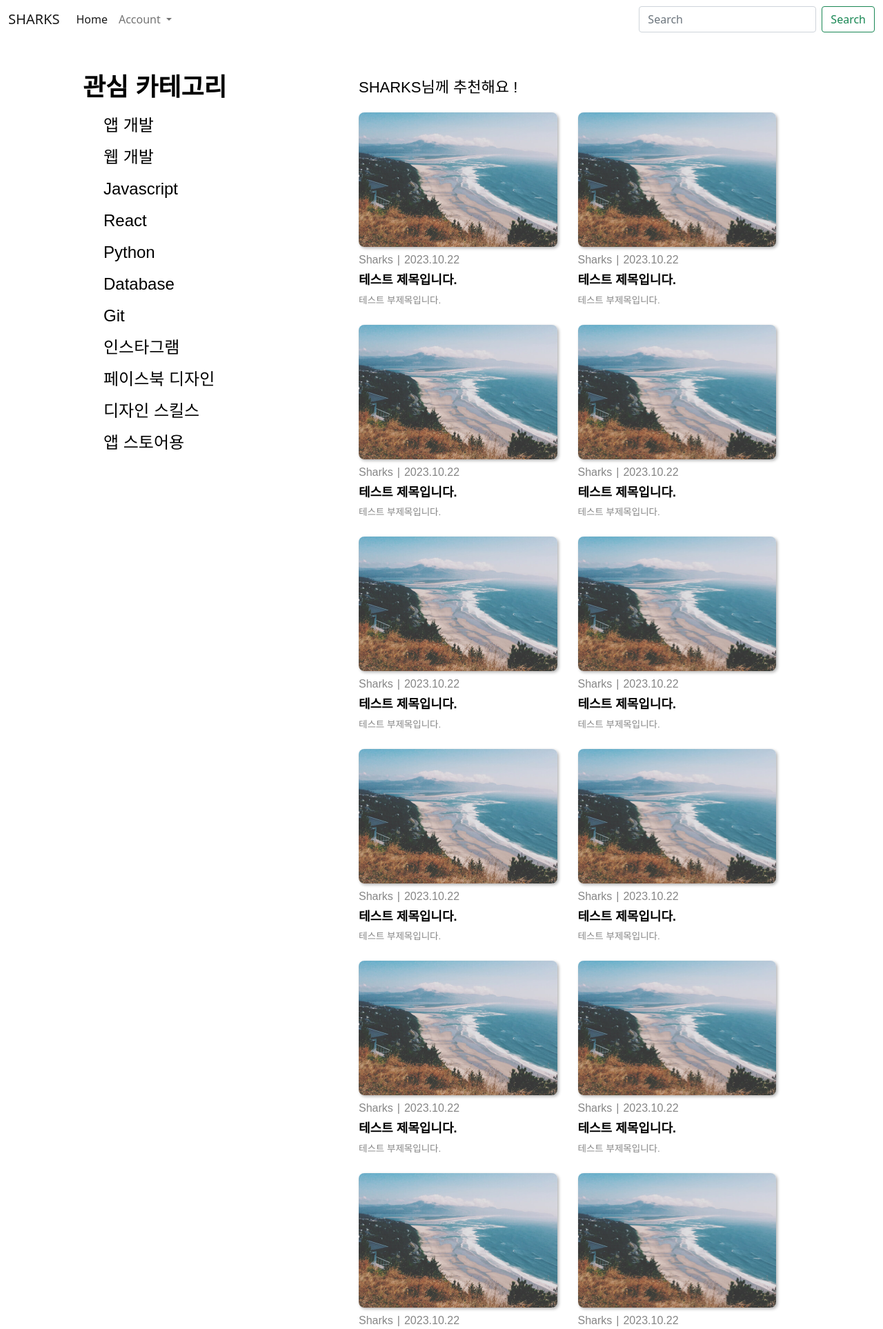
After one commit to bde574786/DjangoBlog, a Django app: page /index/blog/ in a window 1280 px wide. The commit adds this page. Shown: the top 1927 px of the page at 69% size. Run offline with Django 3.2, Linux system fonts and the light colour scheme.

Commit message:
블로그 페이지

```diff
--- /dev/null
+++ b/django_blog/blog/static/blog/css/blog_view.css
@@ -0,0 +1,173 @@
+
+
+.container-box {
+    height: 100%;
+    width: 100%;
+    color: rgb(0, 0, 0);
+    font-family: 'IBM Plex Sans KR', sans-serif;
+    display: flex;
+    flex-direction: row;
+    justify-content: center;
+    padding-left: 110px;
+    padding-top: 100px;
+}
+
+
+.menu {
+    width: 360px;
+    background-color: #ffffff;
+    position: fixed;
+    top: 100px;
+    left: 120px;
+}
+
+.menu-title {
+    font-weight: bold;
+    font-size: 36px;
+    margin-bottom: 10px;
+    display: flex;
+    align-items: center;
+}
+
+.menu-title img {
+    width: 36px;
+    height: 36px;
+    margin-right: 15px;
+}
+
+.menu-item {
+    margin: 10px 0;
+    display: block;
+    text-decoration: none;
+    color: black;
+    margin-left: 30px;
+    font-size: 24px;
+}
+
+.menu-item:hover {
+    color: inherit;
+}
+
+.menu-item span {
+    transition: 0.3s ease;
+    display: inline-block;
+}
+
+.menu-item span:hover {
+    color: #acacac;
+    transform: scale(1.1) translateY(-5px) translateX(1px);
+}
+
+
+.card-container {
+    height: auto;
+    width: 100%;
+    margin-left: 380px;
+    padding-left: 30px;
+    padding-top: 10px;
+}
+
+.card-list {
+    font-size: 22px;
+    margin-bottom: 20px;
+}
+
+.card-wrapper {
+    margin-top: 6px;
+    display: grid;
+    grid-template-columns: repeat(4, 310px);
+    gap: 7.5px;
+    margin-bottom: 15px;
+    justify-content: flex-start;
+}
+
+.card {
+    margin-bottom: 0;
+    width: 300px;
+    height: 300px;
+    border: none;
+}
+
+.card-image img {
+    max-width: 100%;
+    height: 195px;
+    border-radius: 8px;
+    box-shadow: 2px 2px 4px 0px rgba(0, 0, 0, 0.3);
+    transition: transform 0.3s ease;
+}
+
+.card-image img:hover {
+    transform: scale(1.1) translateY(-7px);
+}
+
+.card_header {
+    padding-top: 7px;
+    padding-bottom: 7px;
+    display: flex;
+    color: rgb(134, 134, 134);
+    font-family: 'NanumGothic', sans-serif;
+}
+
+.card-line {
+    padding-left: 6px;
+    padding-right: 6px;
+}
+
+.card-title {
+    font-size: 18px;
+    font-family: 'IBM Plex Sans KR', sans-serif;
+    font-weight: bold;
+}
+
+.card-subtitle {
+    font-size: 13.5px;
+    color: rgb(134, 134, 134);
+    margin-top: 1px;
+    font-family: 'IBM Plex Sans KR', sans-serif;
+    font-weight: 500;
+}
+
+
+@media screen and (max-width: 1700px) {
+    .card-wrapper {
+        grid-template-columns: repeat(3, 310px);
+    }
+}
+
+@media screen and (max-width: 1390px) {
+.card-wrapper {
+    grid-template-columns: repeat(2, 310px);
+    }
+}
+
+@media screen and (max-width: 1080px) {
+.card-wrapper {
+    grid-template-columns: repeat(1, 310px);
+    }
+}
+
+@media screen and (max-width: 770px) {
+    .container-box {
+        flex-direction: column;
+        align-items: center;
+        justify-content: center;
+        width: 100%;
+        box-sizing: border-box;
+    }
+
+    .menu {
+        display: none;
+        position: static;
+        width: 100%;
+    }
+
+    .card-container {
+        width: 100%;
+        margin: 0 auto;
+        display: flex;
+        flex-direction: column;
+        align-items: center;
+        justify-content: center;
+        margin-left: 0;
+    }
+}
--- /dev/null
+++ b/django_blog/blog/templates/blog/blog_view.html
@@ -0,0 +1,312 @@
+{% load static %}
+<!DOCTYPE html>
+<html lang="en">
+<head>
+    <meta charset="UTF-8">
+    <meta http-equiv="X-UA-Compatible" content="IE=edge">
+    <meta name="viewport" content="width=device-width, initial-scale=1.0">
+    <title>SHARKS</title>
+    <!-- Bootstrap CSS -->
+    <link href="https://cdn.jsdelivr.net/npm/bootstrap@5.0.2/dist/css/bootstrap.min.css" rel="stylesheet" integrity="sha384-EVSTQN3/azprG1Anm3QDgpJLIm9Nao0Yz1ztcQTwFspd3yD65VohhpuuCOmLASjC" crossorigin="anonymous">
+    <link rel="stylesheet" href="{% static 'blog/css/blog_view.css' %}">
+    <link rel="stylesheet" href="https://fonts.googleapis.com/css2?family=Jua&display=swap">
+</head>
+<body>
+
+<nav class="navbar navbar-expand-lg navbar-light bg-white fixed-top">
+  <div class="container-fluid">
+    <a class="navbar-brand" href="#">SHARKS</a>
+    <button class="navbar-toggler" type="button" data-bs-toggle="collapse" data-bs-target="#navbarScroll" aria-controls="navbarScroll" aria-expanded="false" aria-label="Toggle navigation">
+      <span class="navbar-toggler-icon"></span>
+    </button>
+    <div class="collapse navbar-collapse" id="navbarScroll">
+      <ul class="navbar-nav me-auto my-2 my-lg-0 navbar-nav-scroll" style="--bs-scroll-height: 100px;">
+        <li class="nav-item">
+          <a class="nav-link active" aria-current="page" href="/index">Home</a>
+        </li>
+        <li class="nav-item dropdown">
+          <a class="nav-link dropdown-toggle" href="#" id="navbarScrollingDropdown" role="button" data-bs-toggle="dropdown" aria-expanded="false">
+            Account
+          </a>
+          <ul class="dropdown-menu" aria-labelledby="navbarScrollingDropdown">
+            <li><a class="dropdown-item" href="#">Sign in</a></li>
+            <li><a class="dropdown-item" href="#">Sign out</a></li>
+            <li><hr class="dropdown-divider"></li>
+            <li><a class="dropdown-item" href="#">Profile</a></li>
+          </ul>
+        </li>
+      </ul>
+      <form class="d-flex">
+        <input class="form-control me-2" type="search" placeholder="Search" aria-label="Search">
+        <button class="btn btn-outline-success" type="submit">Search</button>
+      </form>
+    </div>
+  </div>
+</nav>
+<div class="container-box">
+        <div class="menu">
+            <div class="menu-title">
+                관심 카테고리
+            </div>
+            <a href="#" class="menu-item"><span>앱 개발</span></a>
+            <a href="#" class="menu-item"><span>웹 개발</span></a>
+            <a href="#" class="menu-item"><span>Javascript</span></a>
+            <a href="#" class="menu-item"><span>React</span></a>
+            <a href="#" class="menu-item"><span>Python</span></a>
+            <a href="#" class="menu-item"><span>Database</span></a>
+            <a href="#" class="menu-item"><span>Git</span></a>
+            <a href="#" class="menu-item"><span>인스타그램</span></a>
+            <a href="#" class="menu-item"><span>페이스북 디자인</span></a>
+            <a href="#" class="menu-item"><span>디자인 스킬스</span></a>
+            <a href="#" class="menu-item"><span>앱 스토어용</span></a>
+        </div>
+        <div class="card-container">
+        <div class="card-list">
+            SHARKS님께 추천해요 !
+        </div>
+        <div class="card-wrapper">
+        <div class="card">
+            <div class="card-image">
+                <img src="{% static 'blog/images/pic02.jpg' %}" alt="Thumbnail">
+            </div>
+            <div class="card-content">
+                <div class="card_header">
+                    <span class="card-author">Sharks</span>
+                     <div class="card-line">|</div>
+                    <span class="card-date">2023.10.22</time>
+                </div>
+                <h2 class="card-title">테스트 제목입니다.</h2>
+                <p class="card-subtitle">테스트 부제목입니다.</p>
+            </div>
+        </div>
+<div class="card">
+            <div class="card-image">
+                <img src="{% static 'blog/images/pic02.jpg' %}" alt="Thumbnail">
+            </div>
+            <div class="card-content">
+                <div class="card_header">
+                    <span class="card-author">Sharks</span>
+                     <div class="card-line">|</div>
+                    <span class="card-date">2023.10.22</time>
+                </div>
+                <h2 class="card-title">테스트 제목입니다.</h2>
+                <p class="card-subtitle">테스트 부제목입니다.</p>
+            </div>
+        </div>
+        <div class="card">
+            <div class="card-image">
+                <img src="{% static 'blog/images/pic02.jpg' %}" alt="Thumbnail">
+            </div>
+            <div class="card-content">
+                <div class="card_header">
+                    <span class="card-author">Sharks</span>
+                     <div class="card-line">|</div>
+                    <span class="card-date">2023.10.22</time>
+                </div>
+                <h2 class="card-title">테스트 제목입니다.</h2>
+                <p class="card-subtitle">테스트 부제목입니다.</p>
+            </div>
+        </div>
+        <div class="card">
+            <div class="card-image">
+                <img src="{% static 'blog/images/pic02.jpg' %}" alt="Thumbnail">
+            </div>
+            <div class="card-content">
+                <div class="card_header">
+                    <span class="card-author">Sharks</span>
+                     <div class="card-line">|</div>
+                    <span class="card-date">2023.10.22</time>
+                </div>
+                <h2 class="card-title">테스트 제목입니다.</h2>
+                <p class="card-subtitle">테스트 부제목입니다.</p>
+            </div>
+        </div>
+        <div class="card">
+            <div class="card-image">
+                <img src="{% static 'blog/images/pic02.jpg' %}" alt="Thumbnail">
+            </div>
+            <div class="card-content">
+                <div class="card_header">
+                    <span class="card-author">Sharks</span>
+                     <div class="card-line">|</div>
+                    <span class="card-date">2023.10.22</time>
+                </div>
+                <h2 class="card-title">테스트 제목입니다.</h2>
+                <p class="card-subtitle">테스트 부제목입니다.</p>
+            </div>
+        </div>
+        <div class="card">
+            <div class="card-image">
+                <img src="{% static 'blog/images/pic02.jpg' %}" alt="Thumbnail">
+            </div>
+            <div class="card-content">
+                <div class="card_header">
+                    <span class="card-author">Sharks</span>
+                     <div class="card-line">|</div>
+                    <span class="card-date">2023.10.22</time>
+                </div>
+                <h2 class="card-title">테스트 제목입니다.</h2>
+                <p class="card-subtitle">테스트 부제목입니다.</p>
+            </div>
+        </div>
+        <div class="card">
+            <div class="card-image">
+                <img src="{% static 'blog/images/pic02.jpg' %}" alt="Thumbnail">
+            </div>
+            <div class="card-content">
+                <div class="card_header">
+                    <span class="card-author">Sharks</span>
+                     <div class="card-line">|</div>
+                    <span class="card-date">2023.10.22</time>
+                </div>
+                <h2 class="card-title">테스트 제목입니다.</h2>
+                <p class="card-subtitle">테스트 부제목입니다.</p>
+            </div>
+        </div>
+        <div class="card">
+            <div class="card-image">
+                <img src="{% static 'blog/images/pic02.jpg' %}" alt="Thumbnail">
+            </div>
+            <div class="card-content">
+                <div class="card_header">
+                    <span class="card-author">Sharks</span>
+                     <div class="card-line">|</div>
+                    <span class="card-date">2023.10.22</time>
+                </div>
+                <h2 class="card-title">테스트 제목입니다.</h2>
+                <p class="card-subtitle">테스트 부제목입니다.</p>
+            </div>
+        </div>
+        <div class="card">
+            <div class="card-image">
+                <img src="{% static 'blog/images/pic02.jpg' %}" alt="Thumbnail">
+            </div>
+            <div class="card-content">
+                <div class="card_header">
+                    <span class="card-author">Sharks</span>
+                     <div class="card-line">|</div>
+                    <span class="card-date">2023.10.22</time>
+                </div>
+                <h2 class="card-title">테스트 제목입니다.</h2>
+                <p class="card-subtitle">테스트 부제목입니다.</p>
+            </div>
+        </div>
+        <div class="card">
+            <div class="card-image">
+                <img src="{% static 'blog/images/pic02.jpg' %}" alt="Thumbnail">
+            </div>
+            <div class="card-content">
+                <div class="card_header">
+                    <span class="card-author">Sharks</span>
+                     <div class="card-line">|</div>
+                    <span class="card-date">2023.10.22</time>
+                </div>
+                <h2 class="card-title">테스트 제목입니다.</h2>
+                <p class="card-subtitle">테스트 부제목입니다.</p>
+            </div>
+        </div>
+        <div class="card">
+            <div class="card-image">
+                <img src="{% static 'blog/images/pic02.jpg' %}" alt="Thumbnail">
+            </div>
+            <div class="card-content">
+                <div class="card_header">
+                    <span class="card-author">Sharks</span>
+                     <div class="card-line">|</div>
+                    <span class="card-date">2023.10.22</time>
+                </div>
+                <h2 class="card-title">테스트 제목입니다.</h2>
+                <p class="card-subtitle">테스트 부제목입니다.</p>
+            </div>
+        </div>
+        <div class="card">
+            <div class="card-image">
+                <img src="{% static 'blog/images/pic02.jpg' %}" alt="Thumbnail">
+            </div>
+            <div class="card-content">
+                <div class="card_header">
+                    <span class="card-author">Sharks</span>
+                     <div class="card-line">|</div>
+                    <span class="card-date">2023.10.22</time>
+                </div>
+                <h2 class="card-title">테스트 제목입니다.</h2>
+                <p class="card-subtitle">테스트 부제목입니다.</p>
+            </div>
+        </div>
+        <div class="card">
+            <div class="card-image">
+                <img src="{% static 'blog/images/pic02.jpg' %}" alt="Thumbnail">
+            </div>
+            <div class="card-content">
+                <div class="card_header">
+                    <span class="card-author">Sharks</span>
+                     <div class="card-line">|</div>
+                    <span class="card-date">2023.10.22</time>
+                </div>
+                <h2 class="card-title">테스트 제목입니다.</h2>
+                <p class="card-subtitle">테스트 부제목입니다.</p>
+            </div>
+        </div>
+        <div class="card">
+            <div class="card-image">
+                <img src="{% static 'blog/images/pic02.jpg' %}" alt="Thumbnail">
+            </div>
+            <div class="card-content">
+                <div class="card_header">
+                    <span class="card-author">Sharks</span>
+                     <div class="card-line">|</div>
+                    <span class="card-date">2023.10.22</time>
+                </div>
+                <h2 class="card-title">테스트 제목입니다.</h2>
+                <p class="card-subtitle">테스트 부제목입니다.</p>
+            </div>
+        </div>
+        <div class="card">
+            <div class="card-image">
+                <img src="{% static 'blog/images/pic02.jpg' %}" alt="Thumbnail">
+            </div>
+            <div class="card-content">
+                <div class="card_header">
+                    <span class="card-author">Sharks</span>
+                     <div class="card-line">|</div>
+                    <span class="card-date">2023.10.22</time>
+                </div>
+                <h2 class="card-title">테스트 제목입니다.</h2>
+                <p class="card-subtitle">테스트 부제목입니다.</p>
+            </div>
+        </div>
+        <div class="card">
+            <div class="card-image">
+                <img src="{% static 'blog/images/pic02.jpg' %}" alt="Thumbnail">
+            </div>
+            <div class="card-content">
+                <div class="card_header">
+                    <span class="card-author">Sharks</span>
+                     <div class="card-line">|</div>
+                    <span class="card-date">2023.10.22</time>
+                </div>
+                <h2 class="card-title">테스트 제목입니다.</h2>
+                <p class="card-subtitle">테스트 부제목입니다.</p>
+            </div>
+        </div>
+        <div class="card">
+            <div class="card-image">
+                <img src="{% static 'blog/images/pic02.jpg' %}" alt="Thumbnail">
+            </div>
+            <div class="card-content">
+                <div class="card_header">
+                    <span class="card-author">Sharks</span>
+                     <div class="card-line">|</div>
+                    <span class="card-date">2023.10.22</time>
+                </div>
+                <h2 class="card-title">테스트 제목입니다.</h2>
+                <p class="card-subtitle">테스트 부제목입니다.</p>
+            </div>
+        </div>
+    </div>
+        </div>
+        </div>
+
+<script src="https://cdn.jsdelivr.net/npm/bootstrap@5.0.2/dist/js/bootstrap.bundle.min.js" integrity="sha384-MrcW6ZMFYlzcLA8Nl+NtUVF0sA7MsXsP1UyJoMp4YLEuNSfAP+JcXn/tWtIaxVXM" crossorigin="anonymous"></script>
+</body>
+</html>
--- a/django_blog/blog/templates/blog/index.html
+++ b/django_blog/blog/templates/blog/index.html
@@ -34,7 +34,7 @@
         <h2>SHARKS' BLOG</h2>
         <p>Welcome !<br> This blog focuses on hacking and cybersecurity.</p>
         <ul class="actions">
-            <li><a class="button special big" id="openModalBtn2">Get Started</a></li>
+            <li><a class="button special big" id="openModalBtn2" href="/index/blog">Get Started</a></li>
         </ul>
     </section>
 
--- a/django_blog/blog/urls.py
+++ b/django_blog/blog/urls.py
@@ -5,4 +5,5 @@ from . import views
 urlpatterns = [
     path('index/', views.index),
     path('signup/', views.signup),
+    path('index/blog/', views.blog_view)
 ]
--- a/django_blog/blog/views.py
+++ b/django_blog/blog/views.py
@@ -1,6 +1,5 @@
 from django.shortcuts import render
 from django.http import HttpResponse
-import feedparser
 
 # Create your views here.
 def index(request):
@@ -8,3 +7,6 @@ def index(request):
 
 def signup(request):
     return render(request, 'blog/signup.html')
+
+def blog_view(reqeust):
+    return render(reqeust, 'blog/blog_view.html')
```
Also changed, not shown: django_blog/blog/static/blog/js/join_modal.js (+1 -6 lines), django_blog/blog/static/blog/images/fire.jpg (added), django_blog/blog/static/blog/images/fire.png (added).
